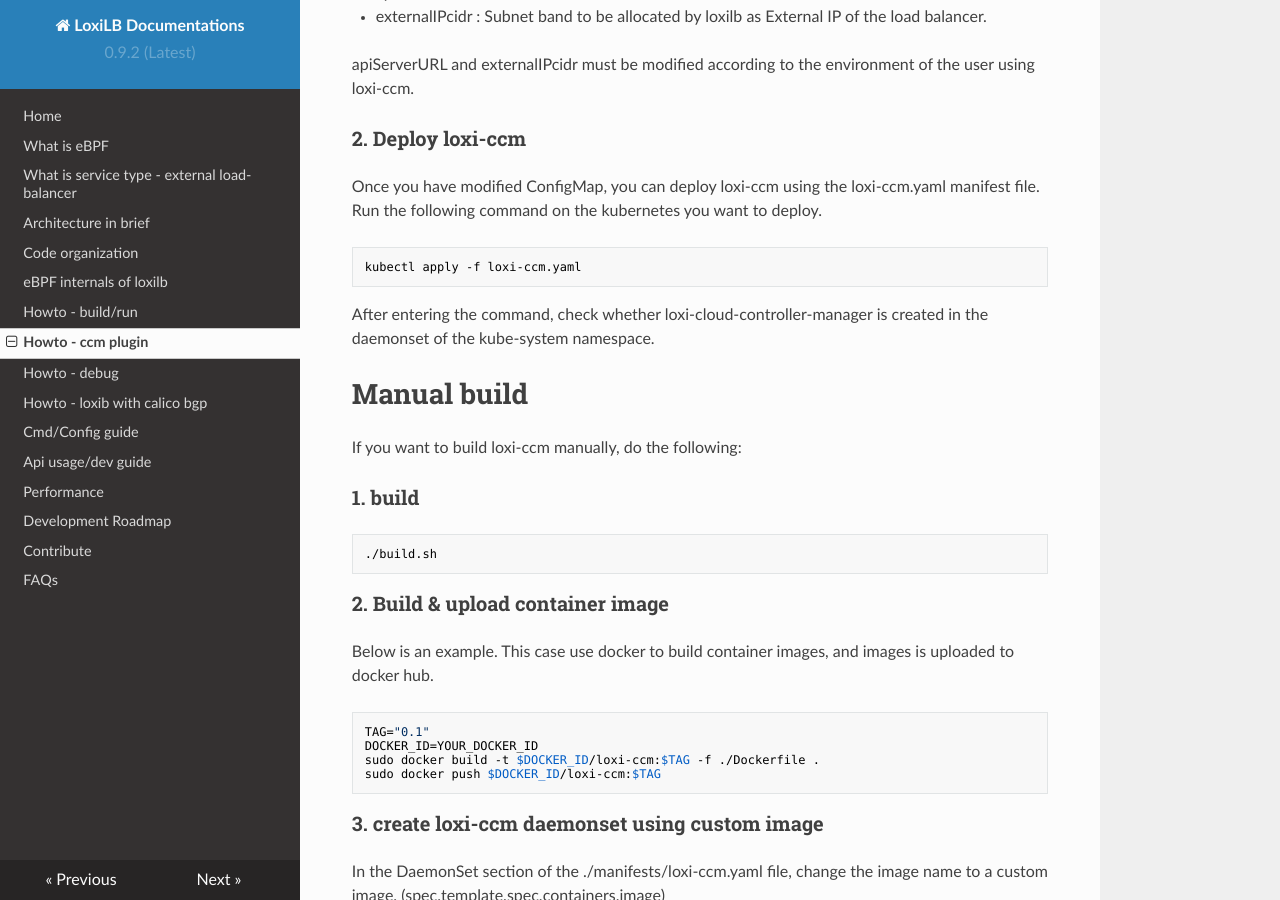
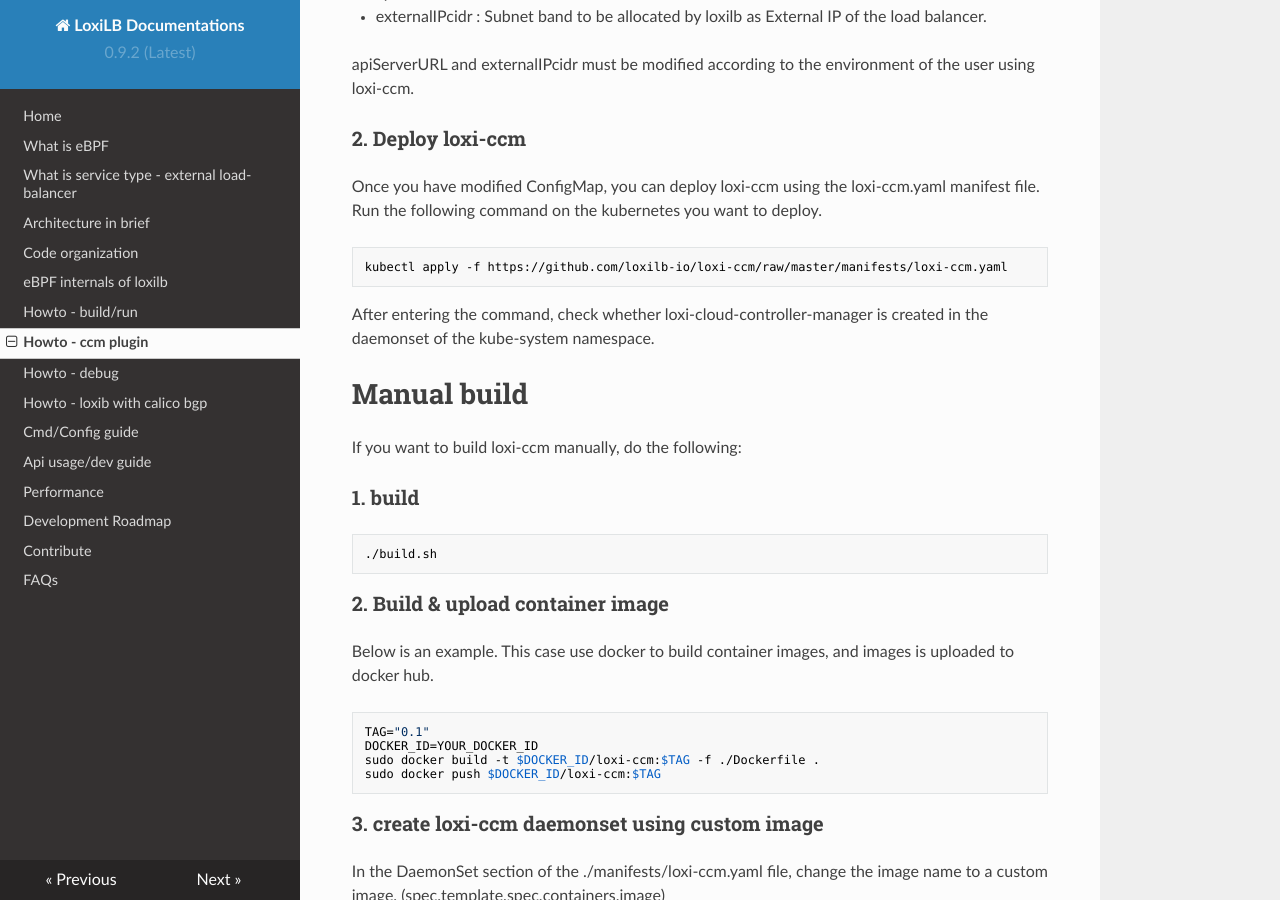
Before and after one commit to loxilb-io/loxilbdocs, an MkDocs documentation site: the page built from docs/ccm.md, in a window 1280 px wide and 900 px high, scrolled down 1109 px. Built offline with MkDocs 1.6.1, drawn with Linux system fonts in a browser that asks for light colours; nearby versions of some CDN libraries; some of the changed lines change nothing that is shown.

Commit message:
Update ccm.md

````diff
--- a/docs/ccm.md
+++ b/docs/ccm.md
@@ -50,7 +50,7 @@ apiServerURL and externalIPcidr must be modified according to the environment of
 Once you have modified ConfigMap, you can deploy loxi-ccm using the loxi-ccm.yaml manifest file.
 Run the following command on the kubernetes you want to deploy.
 ```
-kubectl apply -f loxi-ccm.yaml
+kubectl apply -f https://github.com/loxilb-io/loxi-ccm/raw/master/manifests/loxi-ccm.yaml
 ```
 After entering the command, check whether loxi-cloud-controller-manager is created in the daemonset of the kube-system namespace.
 
````
